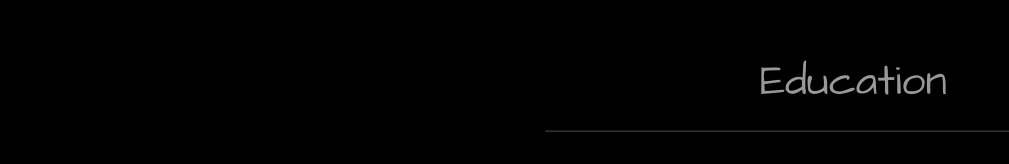
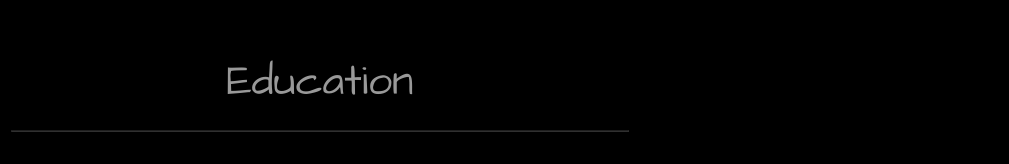
Before and after one commit to surajiyyengar/surajiyyengar.github.io, a plain HTML site: page index.html in a window 1280 px wide. Shown: the part 1188-1352 px from the top of the page, without its empty margins (0-1009 px from the left). Drawn offline with nearby package versions, Linux system fonts and the light colour scheme.

Commit message:
Education centering

```diff
--- a/index.html
+++ b/index.html
@@ -58,7 +58,7 @@
   <!---------------------------------------------------------------------------------------------------------- -->
   <div class="section education" >
     <div class="row">
-      <div class="col l6 offset-l5 s12">
+      <div class="col l6 s12">
         <center > <h1 style="margin-top:0vh;"> Education </h1>
         </center>
         <hr style="color:#999999;opacity:0.2;">
```
